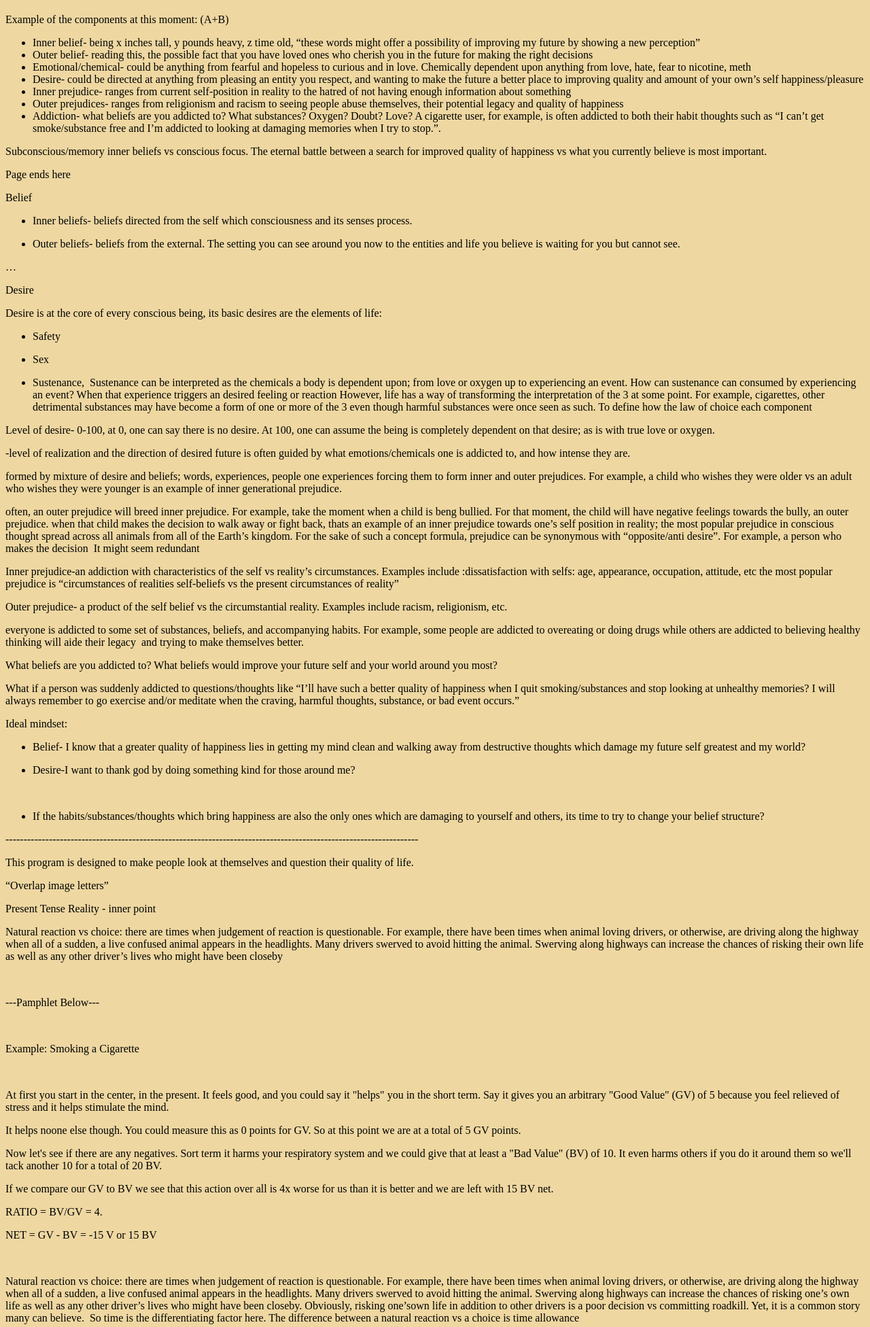
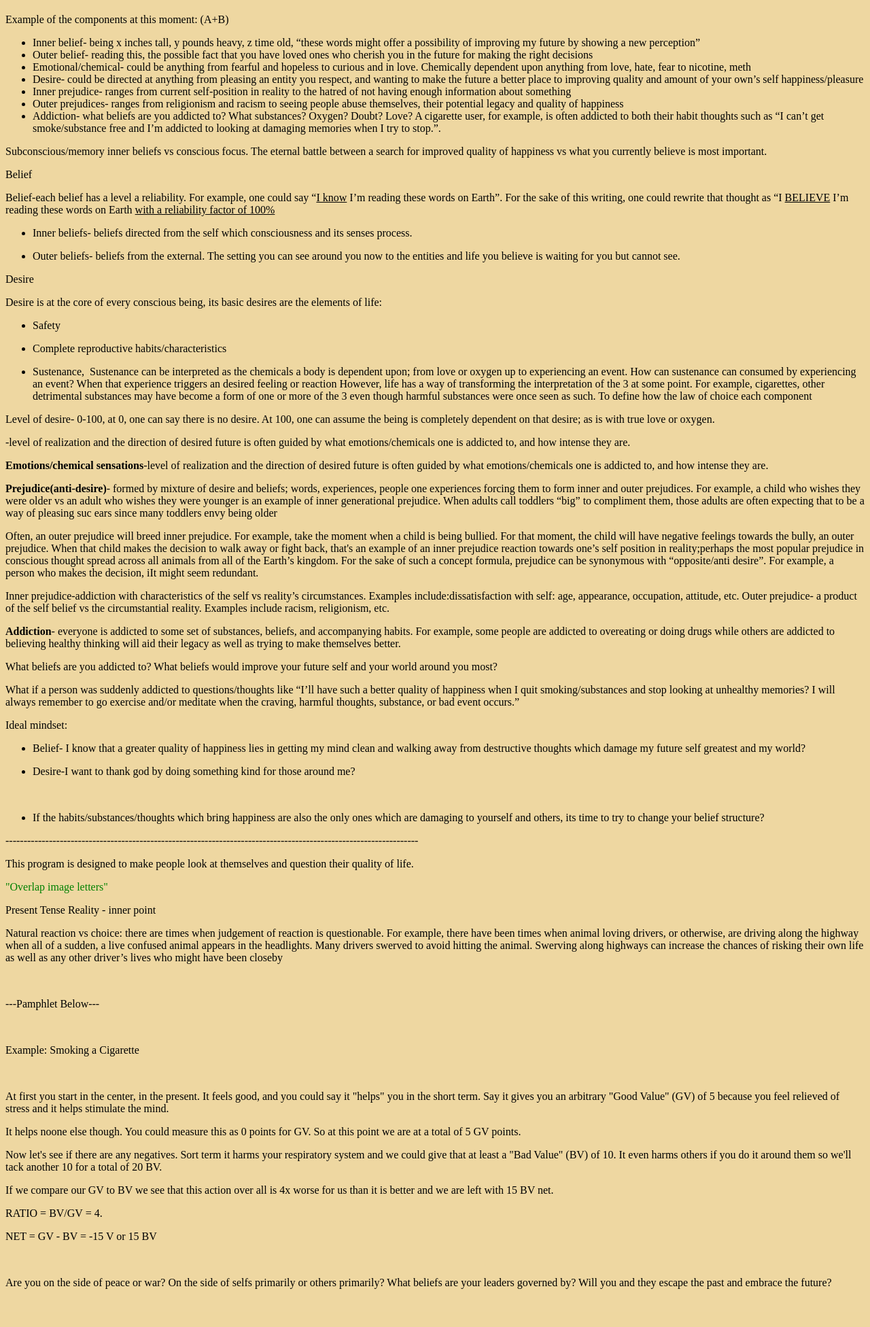
Before and after one commit to bbearce/Scott_Website, a Flask app: page / in a window 1280 px wide. Shown: the part 3221-5173 px from the top of the page at 68% size. After the commit the page ends 5117 px from the top, so only its background shows below. Run offline with Flask 2, Linux system fonts and the light colour scheme.

Commit message:
some updates

```diff
--- a/app/static/css/style.css
+++ b/app/static/css/style.css
@@ -17,6 +17,14 @@ p {
 
 .underline.bold {
     text-decoration: underline;
+    font-weight: bold;
+}
+
+.underline {
+    text-decoration: underline;
+}
+
+.bold {
     font-weight: bold;
 }
 
--- a/app/templates/index.html
+++ b/app/templates/index.html
@@ -101,8 +101,8 @@
         <li >Addiction- what beliefs are you addicted to? What substances? Oxygen? Doubt? Love? A cigarette user, for example, is often addicted to both their habit thoughts such as &ldquo;I can&rsquo;t get smoke/substance free and I&rsquo;m addicted to looking at damaging memories when I try to stop.&rdquo;.&nbsp;</li>
     </ul>
     <p>Subconscious/memory inner beliefs vs conscious focus. The eternal battle between a search for improved quality of happiness vs what you currently believe is most important.&nbsp;</p>
-    <p>Page ends here</p>
     <p>Belief</p>
+    <p>Belief-each belief has a level a reliability. For example, one could say “<u>I know</u> I’m reading these words on Earth”. For the sake of this writing, one could rewrite that thought as “I <u>BELIEVE</u> I’m reading these words on Earth <u>with a reliability factor of 100%</u></p>
     <ul >
         <li >
             <p>Inner beliefs- beliefs directed from the self which consciousness and its senses process.&nbsp;</p>
@@ -111,7 +111,6 @@
             <p>Outer beliefs- beliefs from the external. The setting you can see around you now to the entities and life you believe is waiting for you but cannot see.</p>
         </li>
     </ul>
-    <p>&hellip;</p>
     <p><span >Desire</p>
     <p>Desire is at the core of every conscious being, its basic desires are the elements of life:</p>
     <ul >
@@ -119,7 +118,7 @@
             <p>Safety</p>
         </li>
         <li >
-            <p>Sex</p>
+            <p>Complete reproductive habits/characteristics</p>
         </li>
         <li >
             <p>Sustenance, &nbsp;Sustenance can be interpreted as the chemicals a body is dependent upon; from love or oxygen up to experiencing an event. How can sustenance can consumed by experiencing an event? When that experience triggers an desired feeling or reaction However, life has a way of transforming the interpretation of the 3 at some point. For example, cigarettes, other detrimental substances may have become a form of one or more of the 3 even though harmful substances were once seen as such. To define how the law of choice each component</p>
@@ -127,13 +126,16 @@
     </ul>
     <p>Level of desire- 0-100, at 0, one can say there is no desire. At 100, one can assume the being is completely dependent on that desire; as is with true love or oxygen.</span></p>
     <p>-level of realization and the direction of desired future is often guided by what emotions/chemicals one is addicted to, and how intense they are.</span></p>
-    <p>formed by mixture of desire and beliefs; words, experiences, people one experiences forcing them to form inner and outer prejudices. For example, a child who wishes they were older vs an adult who wishes they were younger is an example of inner generational prejudice.&nbsp;</span></p>
-    <p>often, an outer prejudice will breed inner prejudice. For example, take the moment when a child is beng bullied. For that moment, the child will have negative feelings towards the bully, an outer prejudice. when that child makes the decision to walk away or fight back, thats an example of an inner prejudice towards one&rsquo;s self position in reality; the most popular prejudice in conscious thought spread across all animals from all of the Earth&rsquo;s kingdom. For the sake of such a concept formula, prejudice can be synonymous with &ldquo;opposite/anti desire&rdquo;. For example, a person who makes the decision &nbsp;It might seem redundant&nbsp;</span></p>
-    <p>Inner prejudice-an addiction with characteristics of the self vs reality&rsquo;s circumstances. Examples include :dissatisfaction with selfs: age, appearance, occupation, attitude, etc the most popular prejudice is &ldquo;circumstances of realities self-beliefs vs the present circumstances of reality&rdquo;</span></p>
-    <p>Outer prejudice- a product of the self belief vs the circumstantial reality. Examples include racism, religionism, etc.</p>
-    <p>everyone is addicted to some set of substances, beliefs, and accompanying habits. For example, some people are addicted to overeating or doing drugs while others are addicted to believing healthy thinking will aide their legacy &nbsp;and trying to make themselves better.</p>
+
+    <p><span class="bold">Emotions/chemical sensations</span>-level of realization and the direction of desired future is often guided by what emotions/chemicals one is addicted to, and how intense they are.</p>
+    <p><span class="bold">Prejudice(anti-desire)</span>- formed by mixture of desire and beliefs; words, experiences, people one experiences forcing them to form inner and outer prejudices. For example, a child who wishes they were older vs an adult who wishes they were younger is an example of inner generational prejudice. When adults call toddlers “big” to compliment them, those adults are often expecting that to be a way of pleasing suc ears since many toddlers envy being older </p>
+    <p>Often, an outer prejudice will breed inner prejudice. For example, take the moment when a child is being bullied. For that moment, the child will have negative feelings towards the bully, an outer prejudice. When that child makes the decision to walk away or fight back, that's an example of an inner prejudice  reaction towards one’s self position in reality;perhaps  the most popular prejudice in conscious thought spread across all animals from all of the Earth’s kingdom. For the sake of such a concept formula, prejudice can be synonymous with “opposite/anti desire”. For example, a person who makes the decision, iIt might seem redundant.</p>
+    <p>Inner prejudice-addiction with characteristics of the self vs reality’s circumstances. Examples include:dissatisfaction with self: age, appearance, occupation, attitude, etc. Outer prejudice- a product of the self belief vs the circumstantial reality. Examples include racism, religionism, etc.</p>
+    <p><span class="bold">Addiction</span>- everyone is addicted to some set of substances, beliefs, and accompanying habits. For example, some people are addicted to overeating or doing drugs while others are addicted to believing healthy thinking will aid their legacy  as well as trying to make themselves better.</p>
     <p>What beliefs are you addicted to? What beliefs would improve your future self and your world around you most?</p>
-    <p>What if a person was suddenly addicted to questions/thoughts like &ldquo;I&rsquo;ll have such a better quality of happiness when I quit smoking/substances and stop looking at unhealthy memories? I will always remember to go exercise and/or meditate when the craving, harmful thoughts, substance, or bad event occurs.&rdquo;</p>
+    <p>What if a person was suddenly addicted to questions/thoughts like “I’ll have such a better quality of happiness when I quit smoking/substances and stop looking at unhealthy memories? I will always remember to go exercise and/or meditate when the craving, harmful thoughts, substance, or bad event occurs.”</p>
+
+
     <p>Ideal mindset:</p>
     <ul >
         <li >
@@ -151,7 +153,7 @@
     </ul>
     <p>------------------------------------------------------------------------------------------------------------------</p>
     <p>This program is designed to make people look at themselves and question their quality of life.&nbsp;</p>
-    <p>&ldquo;Overlap image letters&rdquo;</p>
+    <p style="color: green;">"Overlap image letters"</p>
     <p><span >Present Tense Reality - inner point</p>
     <p><span >Natural reaction vs choice: there are times when judgement of reaction is questionable. For example, there have been times when animal loving drivers, or otherwise, are driving along the highway when all of a sudden, a live confused animal appears in the headlights. Many drivers swerved to avoid hitting the animal. Swerving along highways can increase the chances of risking their own life as well as any other driver&rsquo;s lives who might have been closeby</p>
     <p><br></p>
@@ -166,7 +168,8 @@
     <p>RATIO = BV/GV = 4.</p>
     <p><span >NET = GV - BV = -15 V or 15 BV</p>
     <p><br></p>
-    <p>Natural reaction vs choice: there are times when judgement of reaction is questionable. For example, there have been times when animal loving drivers, or otherwise, are driving along the highway when all of a sudden, a live confused animal appears in the headlights. Many drivers swerved to avoid hitting the animal. Swerving along highways can increase the chances of risking one&rsquo;s own life as well as any other driver&rsquo;s lives who might have been closeby. Obviously, risking one&rsquo;sown life in addition to other drivers is a poor decision vs committing roadkill. Yet, it is a common story many can believe. &nbsp;So time is the differentiating factor here. The difference between a natural reaction vs a choice is time allowance</span></p>
+    <p>Are you on the side of peace or war? On the side of selfs primarily or others primarily? What  beliefs are your leaders governed by? Will you and they escape the past and embrace the future?
+    </span></p>
     <p><br></p>
 
 
```
